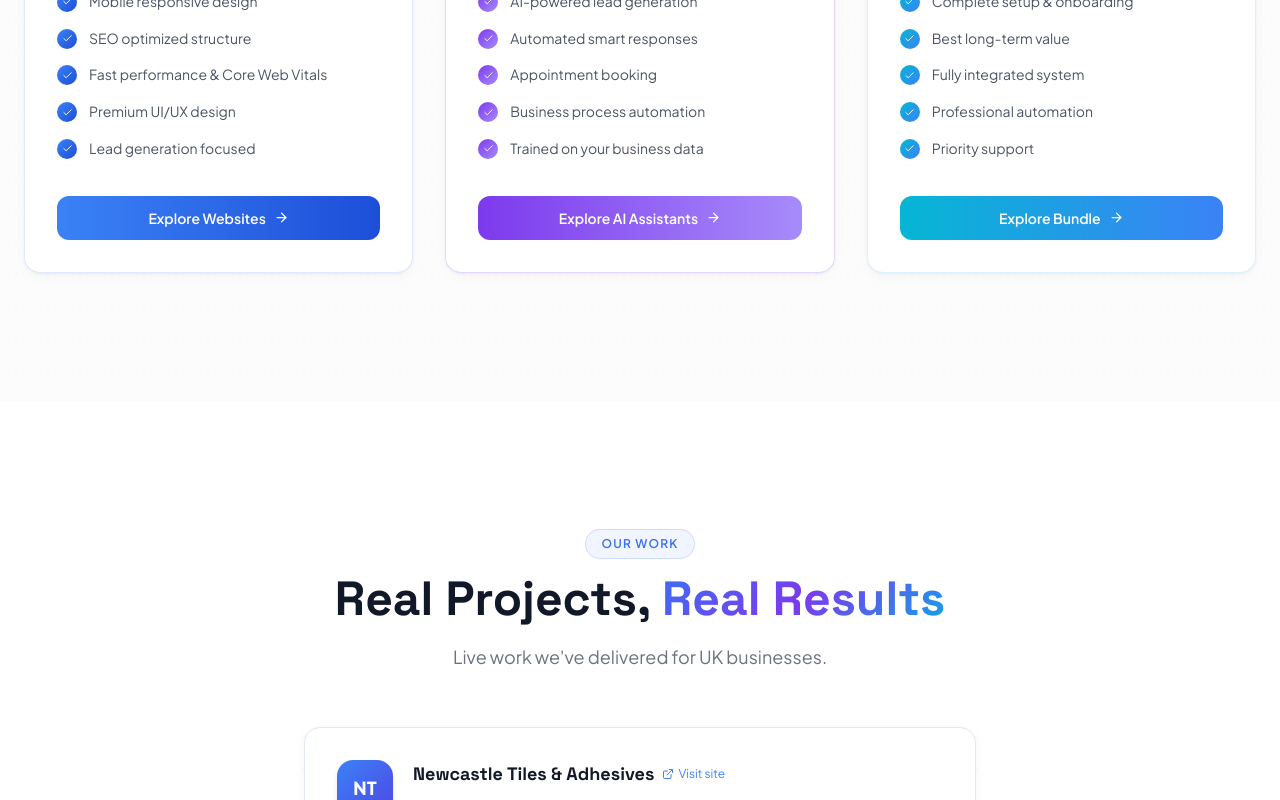
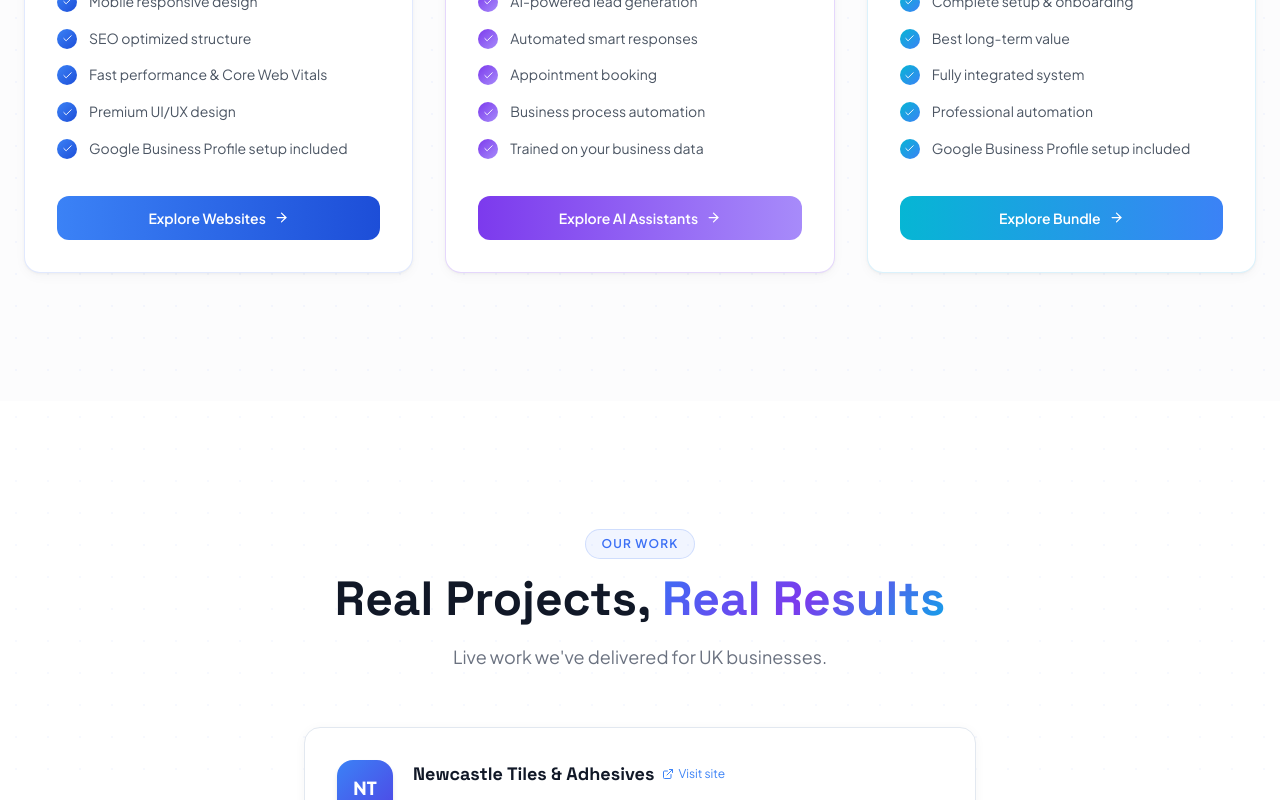
Before and after one commit to fra5z/fraser, a Next.js app: page / in a window 1280 px wide. Shown: the part 1440-2240 px from the top of the page. Built offline with nearby package versions, Linux system fonts and the light colour scheme.

Commit message:
add Google Business Profile setup as included feature

```diff
--- a/src/components/PricingSection.tsx
+++ b/src/components/PricingSection.tsx
@@ -32,6 +32,7 @@ const plans: Record<Tab, Plan[]> = {
         "SEO foundations",
         "5 pages included",
         "Contact form",
+        "Google Business Profile setup",
         "12 months support",
       ],
     },
@@ -75,6 +76,7 @@ const plans: Record<Tab, Plan[]> = {
         "AI chat assistant",
         "Basic AI training",
         "Lead capture & routing",
+        "Google Business Profile setup",
         "12 months support",
         "Setup & onboarding",
       ],
--- a/src/components/ServicesSection.tsx
+++ b/src/components/ServicesSection.tsx
@@ -18,7 +18,7 @@ const services = [
       "SEO optimized structure",
       "Fast performance & Core Web Vitals",
       "Premium UI/UX design",
-      "Lead generation focused",
+      "Google Business Profile setup included",
     ],
     cta: "Explore Websites",
   },
@@ -55,7 +55,7 @@ const services = [
       "Best long-term value",
       "Fully integrated system",
       "Professional automation",
-      "Priority support",
+      "Google Business Profile setup included",
     ],
     cta: "Explore Bundle",
   },
```
